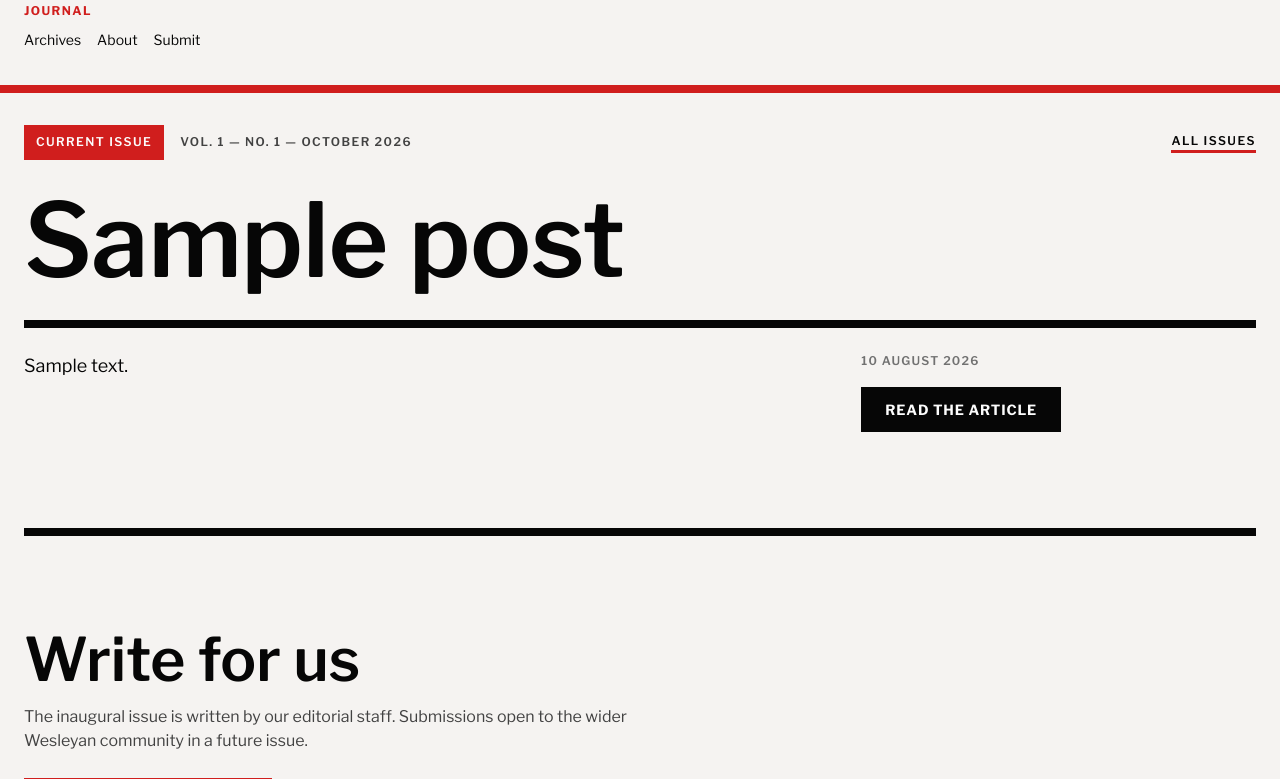
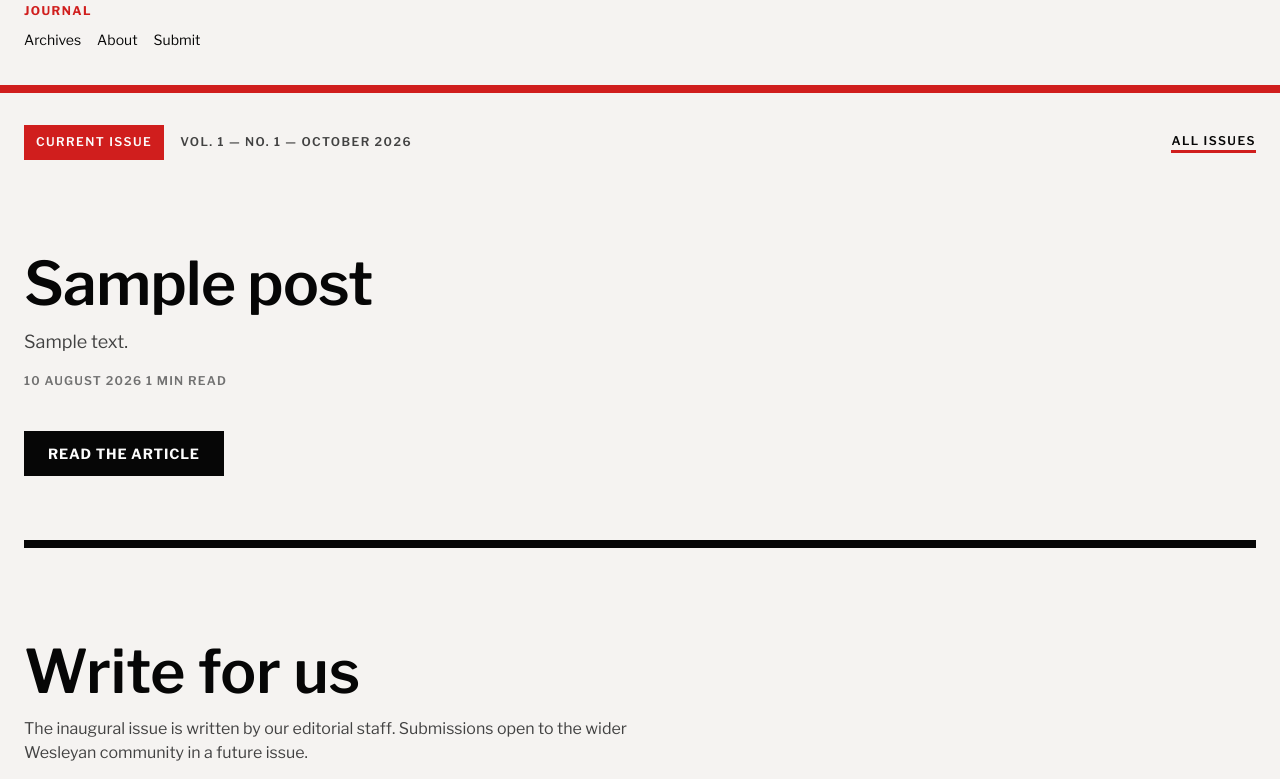
Before and after one commit to Builder106/wesscijo, a WordPress theme: template themes/wessci-hybrid-a/index.php in a window 1280 px wide. Shown: the part 438-1217 px from the top of the page. Run offline with PHP 8.4 and a stand-in for WordPress, Linux system fonts and the light colour scheme; the site name, menu and one post (Sample post) are stand-ins, and other content is empty.

Commit message:
Rework hybrid-a lead article into Swiss text-left/image-right layout

```diff
--- a/themes/wessci-hybrid-a/index.php
+++ b/themes/wessci-hybrid-a/index.php
@@ -24,6 +24,7 @@
 			$type    = wessci_article_type( $lead_id );
 			?>
 			<article class="lead">
+				<div class="lead__text">
 					<?php if ( $type ) : ?>
 						<a class="slab" href="<?php echo esc_url( get_term_link( $type ) ); ?>"><?php echo wessci_term_name( $type ); ?></a>
 					<?php endif; ?>
@@ -32,14 +33,14 @@
 						<a href="<?php the_permalink(); ?>"><?php the_title(); ?></a>
 					</h1>
 
-				<div class="lead__strip">
 					<p class="lead__excerpt"><?php echo esc_html( get_the_excerpt() ); ?></p>
-					<div class="lead__actions">
+
 					<p class="meta">
 						<time datetime="<?php echo esc_attr( get_the_date( 'c' ) ); ?>"><?php echo esc_html( get_the_date( 'j F Y' ) ); ?></time>
+						<span><?php echo esc_html( wessci_read_time( $lead_id ) ); ?> min read</span>
 					</p>
+
 					<a class="btn" href="<?php the_permalink(); ?>">Read the article</a>
-					</div>
 				</div>
 
 				<?php if ( has_post_thumbnail() ) : ?>
--- a/themes/wessci-hybrid-a/style.css
+++ b/themes/wessci-hybrid-a/style.css
@@ -201,8 +201,35 @@ h1, h2, h3 {
 .issuebar__link { margin-inline-start: auto; text-decoration: none; border-bottom: var(--rule-thick) solid var(--color-accent); }
 .issuebar__link:hover { color: var(--color-accent); }
 
-/* ---------- lead ---------- */
-.lead { padding-bottom: var(--space-16); }
+/* ---------- lead: Swiss-style text-left/image-right on white ---------- */
+.lead {
+	display: grid;
+	grid-template-columns: minmax(0, 1fr) minmax(0, 1fr);
+	gap: var(--space-12);
+	align-items: center;
+	padding-block: var(--space-16);
+}
+
+.lead__text { display: flex; flex-direction: column; align-items: flex-start; gap: var(--space-4); }
+
+.lead__title {
+	font-family: var(--font-display);
+	font-size: var(--text-4xl);
+	font-weight: 600;
+	letter-spacing: -0.01em;
+}
+.lead__title a { text-decoration: none; }
+.lead__title a:hover { color: var(--color-accent); }
+
+.lead__excerpt { font-size: var(--text-lg); max-width: var(--measure); color: var(--color-ink-2); }
+
+.lead__figure { margin: 0; }
+.lead__figure img {
+	width: 100%;
+	aspect-ratio: 4 / 5;
+	object-fit: cover;
+	object-position: 50% 40%;
+}
 
 .slab {
 	display: inline-block;
@@ -217,38 +244,6 @@ h1, h2, h3 {
 	margin-bottom: var(--space-6);
 }
 .slab:hover { background: var(--color-ink); }
-
-.lead__title {
-	font-family: var(--font-display);
-	font-size: var(--text-display);
-	font-weight: 600;
-	letter-spacing: -0.005em;
-	margin-bottom: var(--space-8);
-}
-.lead__title a { text-decoration: none; }
-.lead__title a:hover { color: var(--color-accent); }
-
-.lead__strip {
-	display: grid;
-	grid-template-columns: minmax(0, 2fr) minmax(0, 1fr);
-	gap: var(--space-12);
-	align-items: start;
-	border-top: var(--rule-slab) solid var(--color-ink);
-	padding-top: var(--space-6);
-	margin-bottom: var(--space-8);
-}
-
-.lead__excerpt { font-size: var(--text-lg); max-width: var(--measure); }
-.lead__actions { display: flex; flex-direction: column; align-items: flex-start; }
-.lead__actions .btn { margin-top: var(--space-4); }
-
-.lead__figure { margin: 0; }
-.lead__figure img {
-	width: 100%;
-	aspect-ratio: 5 / 2;
-	object-fit: cover;
-	object-position: 50% 40%;
-}
 
 .meta {
 	font-size: var(--text-xs);
@@ -438,7 +433,7 @@ h1, h2, h3 {
 	.cards { grid-template-columns: repeat(2, minmax(0, 1fr)); }
 	.card { grid-column: auto; }
 	.card--wide { grid-column: span 2; }
-	.lead__strip { grid-template-columns: minmax(0, 1fr); gap: var(--space-6); }
+	.lead { grid-template-columns: minmax(0, 1fr); }
 	.hero__index { gap: var(--space-8); }
 }
 
```
Lines whose indentation alone changed are shown as unchanged.
